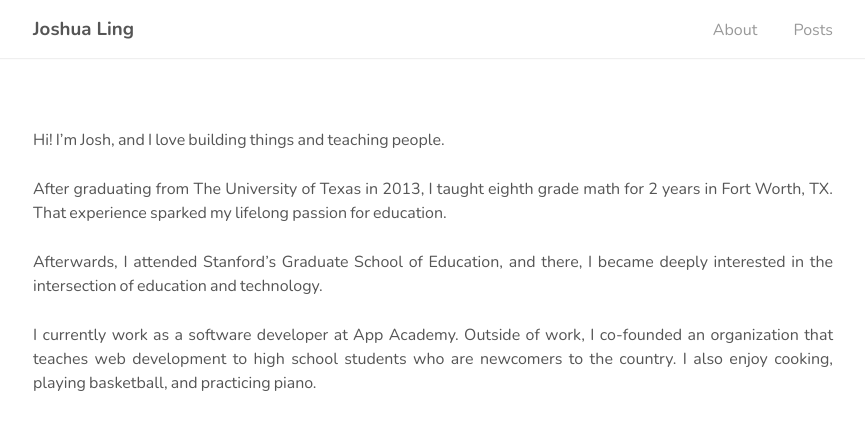
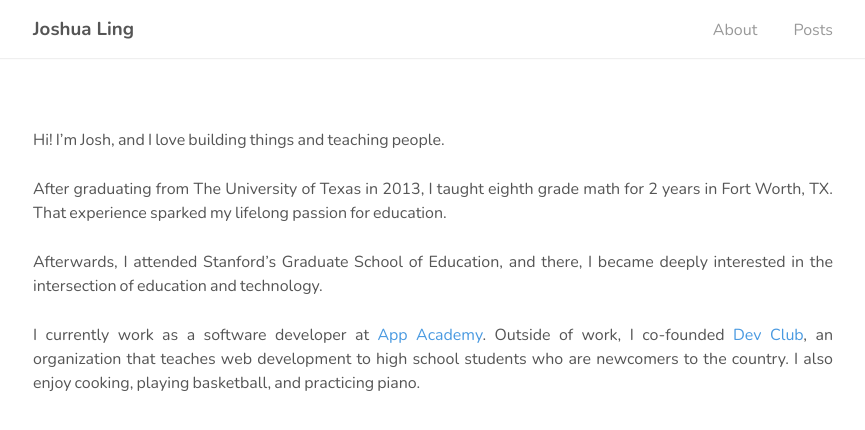
Before and after one commit to joshling1919/joshling1919.github.io, a Jekyll site: the page built from _pages/about.md, in a window 1280 px wide. Shown: the top 430 px of the page, without its empty margins (207-1072 px from the left). Built offline with Jekyll 4.4.1, drawn with Linux system fonts in a browser that asks for light colours.

Commit message:
Make final tweaks to about page

```diff
--- a/_pages/about.md
+++ b/_pages/about.md
@@ -12,7 +12,8 @@ for education.
 Afterwards, I attended Stanford's Graduate School of Education, and there, I
 became deeply interested in the intersection of education and technology.
 
-I currently work as a software developer at App Academy. Outside of work, I
-co-founded an organization that teaches web development to high school students
-who are newcomers to the country. I also enjoy cooking, playing basketball, and
+I currently work as a software developer at [App Academy](https://appacademy.io).
+Outside of work, I co-founded [Dev Club](https://www.linkedin.com/company/dev-club/),
+an organization that teaches web development to high school students who are
+newcomers to the country. I also enjoy cooking, playing basketball, and
 practicing piano.
```
